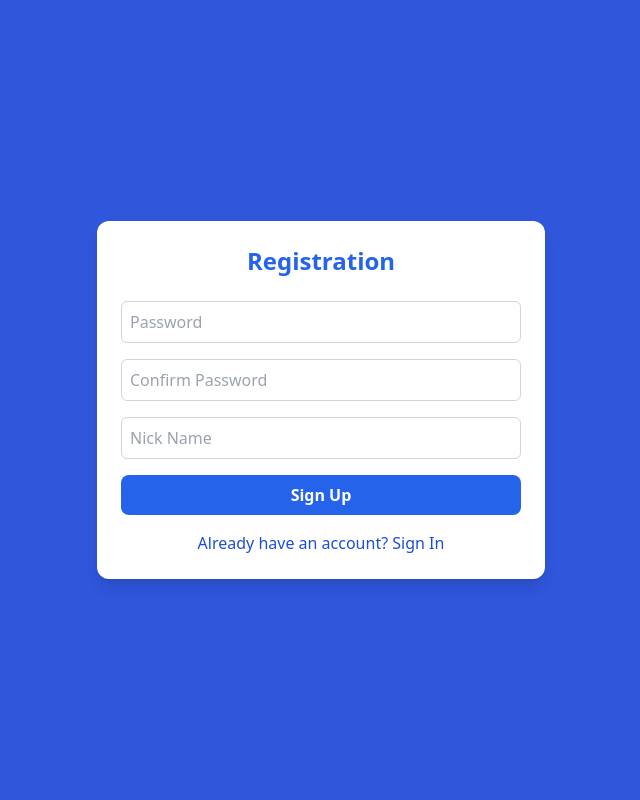
After one commit to ainunnfh/kodland_python, a Flask app: page /register in a window 1280 px wide. The commit adds this page. Shown: the whole page, without its empty margins (319-959 px from the left). Run offline with Flask 3, Linux system fonts and the light colour scheme; parts of the project's set-up code (start-up, migrations or seed data) failed here and were passed over; some libraries are stand-ins or nearby versions.

Commit message:
create register page

```diff
--- a/templates/login.html
+++ b/templates/login.html
@@ -6,7 +6,7 @@
   <link rel="stylesheet" href="{{ url_for('static', filename='style.css') }}">
 </head>
 <script src="https://cdn.tailwindcss.com"></script>
-<body class="bg-gray-100 flex items-center justify-center h-screen">
+<body class="bg-[#2F56DB] flex items-center justify-center h-screen">
     <div class="bg-white p-8 rounded-2xl shadow-xl w-96">
       <h1 class="text-2xl font-bold text-center text-blue-600 mb-4">Login</h1>
       <form method="POST">
@@ -19,6 +19,10 @@
           Masuk
         </button>
       </form>
+      <a href="{{ url_for('register') }}"
+   class="block text-center w-full hover:text-blue-900 text-blue-700 mt-4">
+  Do not have an account? Sign Up
+</a>
     </div>
   </body>
 </html>
--- /dev/null
+++ b/templates/register.html
@@ -0,0 +1,55 @@
+<!DOCTYPE html>
+<html lang="id">
+<head>
+  <meta charset="UTF-8" />
+  <meta name="viewport" content="width=device-width, initial-scale=1.0" />
+  <title>Registration</title>
+  <script src="https://cdn.tailwindcss.com"></script>
+</head>
+<body class="bg-[#2F56DB] flex items-center justify-center min-h-screen">
+
+  <div class="w-full max-w-md bg-white rounded-xl shadow-lg p-6">
+    <h1 class="text-2xl font-bold text-center text-blue-600 mb-6">Registration</h1>
+
+    <!-- Pesan Flash -->
+    {% with messages = get_flashed_messages(with_categories=true) %}
+      {% if messages %}
+        {% for category, message in messages %}
+          <div class="mb-4 text-center text-sm p-2 rounded-lg
+                      {% if category == 'success' %}bg-green-100 text-green-700
+                      {% else %}bg-red-100 text-red-700{% endif %}">
+            {{ message }}
+          </div>
+        {% endfor %}
+      {% endif %}
+    {% endwith %}
+
+    <form method="POST" action="{{ url_for('register') }}" class="space-y-4">
+      <div>
+        <input type="password" name="password" placeholder="Password" required
+               class="w-full border border-gray-300 p-2 rounded-md focus:ring-2 focus:ring-blue-400">
+      </div>
+
+      <div>
+        <input type="password" name="confirm_password" placeholder="Confirm Password" required
+               class="w-full border border-gray-300 p-2 rounded-md focus:ring-2 focus:ring-blue-400">
+      </div>
+
+      <div>
+        <input type="password" name="nick_name" placeholder="Nick Name"  required
+               class="w-full border border-gray-300 p-2 rounded-md focus:ring-2 focus:ring-blue-400">
+      </div>
+
+      <button type="submit"
+              class="w-full bg-blue-600 hover:bg-blue-700 text-white font-semibold py-2 rounded-lg transition">
+        Sign Up
+      </button>
+    </form>
+    <a href="{{ url_for('login') }}"
+   class="block text-center w-full hover:text-blue-900 text-blue-700 mt-4">
+  Already have an account? Sign In
+</a>
+
+  </div>
+</body>
+</html>
```
